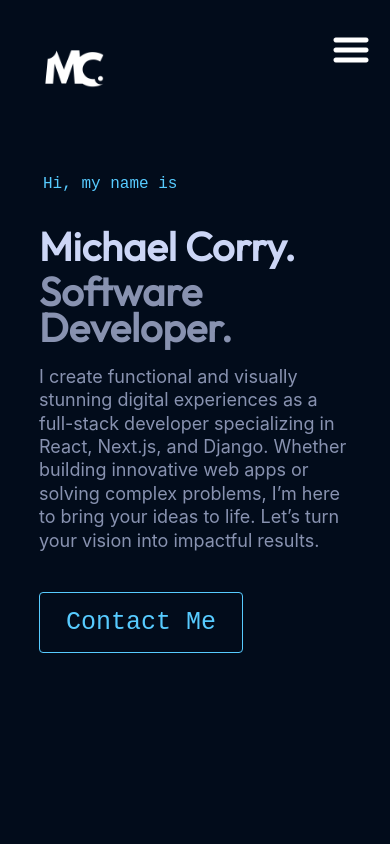
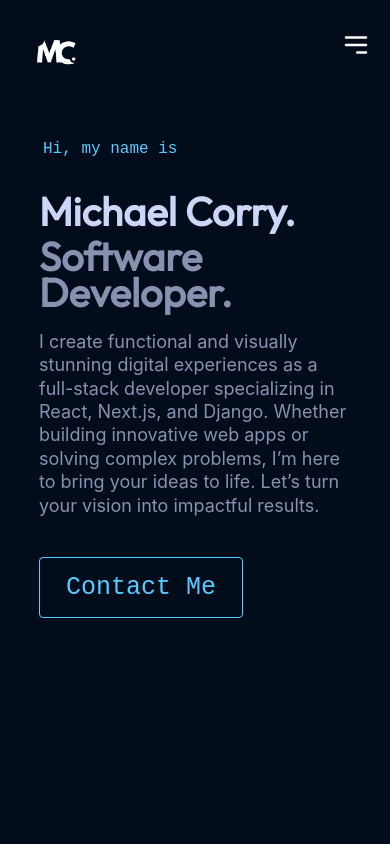
Before and after one commit to corryjnr/react-portfolio, a React (Vite) app: page / in a window 390 px wide. Shown: the top 844 px of the page. Built offline with nearby package versions, Linux system fonts and the light colour scheme.

Commit message:
Change mobile menu icon

```diff
--- a/package.json
+++ b/package.json
@@ -14,6 +14,7 @@
     "@fontsource/roboto": "^5.1.0",
     "react": "^18.3.1",
     "react-dom": "^18.3.1",
+    "react-icons": "^5.3.0",
     "react-sticky-box": "^2.0.5"
   },
   "devDependencies": {
--- a/src/components/Navbar/Navbar.jsx
+++ b/src/components/Navbar/Navbar.jsx
@@ -1,6 +1,8 @@
 import React, { useState } from "react";
 import styles from "./Navbar.module.css";
 import { getImageUrl } from "../../utils"
+import { HiOutlineMenuAlt3 } from "react-icons/hi";
+import { IoCloseOutline } from "react-icons/io5";
 
 export const Navbar = () => {
     const [menuOpen, setMenuOpen] = useState(false)
@@ -11,7 +13,7 @@ export const Navbar = () => {
                 <img className={styles.logo} src={getImageUrl("nav/brand.png")} alt="Michael Corry Logo" />
             </a>
             <div className={styles.menu}>
-                <img className={styles.menuBtn} src={menuOpen ? getImageUrl("nav/closeIcon.png") : getImageUrl("nav/menuIcon.png")} alt="menu-button" onClick={() => setMenuOpen(!menuOpen)} />
+                {menuOpen ? <IoCloseOutline onClick={() => setMenuOpen(!menuOpen)} className={styles.menuBtn} size="30px" color="white" /> : <HiOutlineMenuAlt3 onClick={() => setMenuOpen(!menuOpen)} className={styles.menuBtn} size="30px" color="white" />}
                 <ul className={`${styles.menuItems} ${menuOpen && styles.menuOpen}`} onClick={() => setMenuOpen(false)}>
                     <li>
                         <a href="#about">About</a>
--- a/src/components/Navbar/Navbar.module.css
+++ b/src/components/Navbar/Navbar.module.css
@@ -53,6 +53,10 @@
         margin-top: -10px;
     }
 
+    .logo {
+        max-width: 20%;
+    }
+
     .menu {
         position: absolute;
         right: 0;
```
Also changed, not shown: 1 other file (tests, documents, lock files or other folders).
